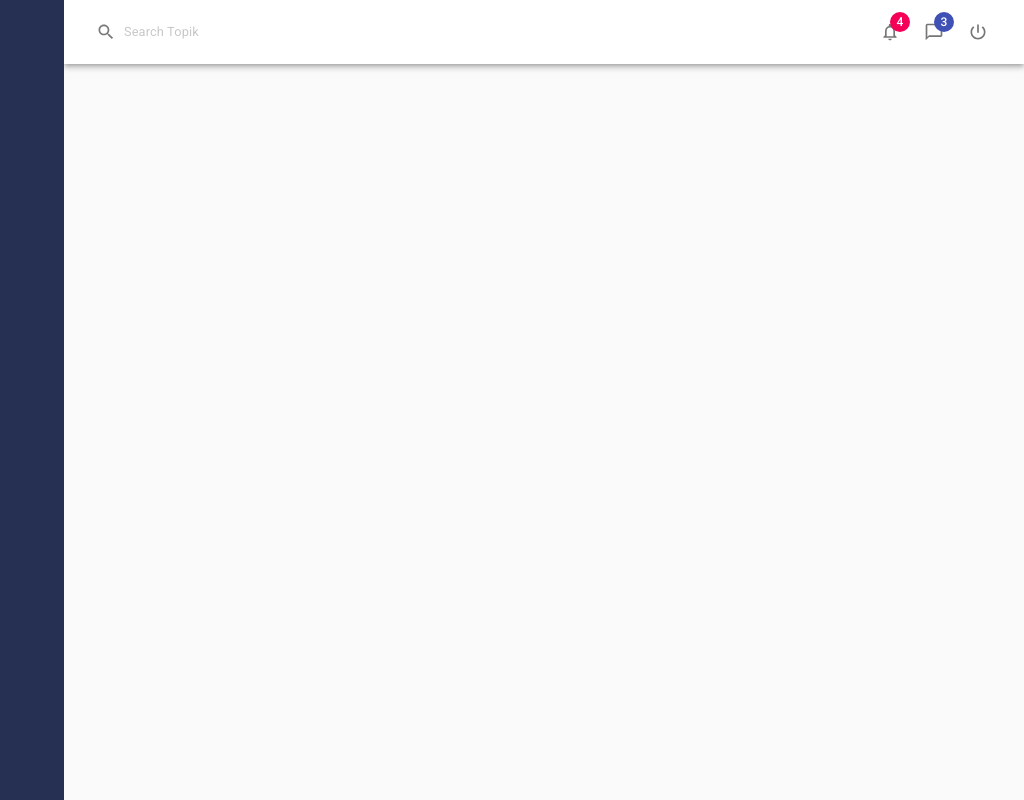
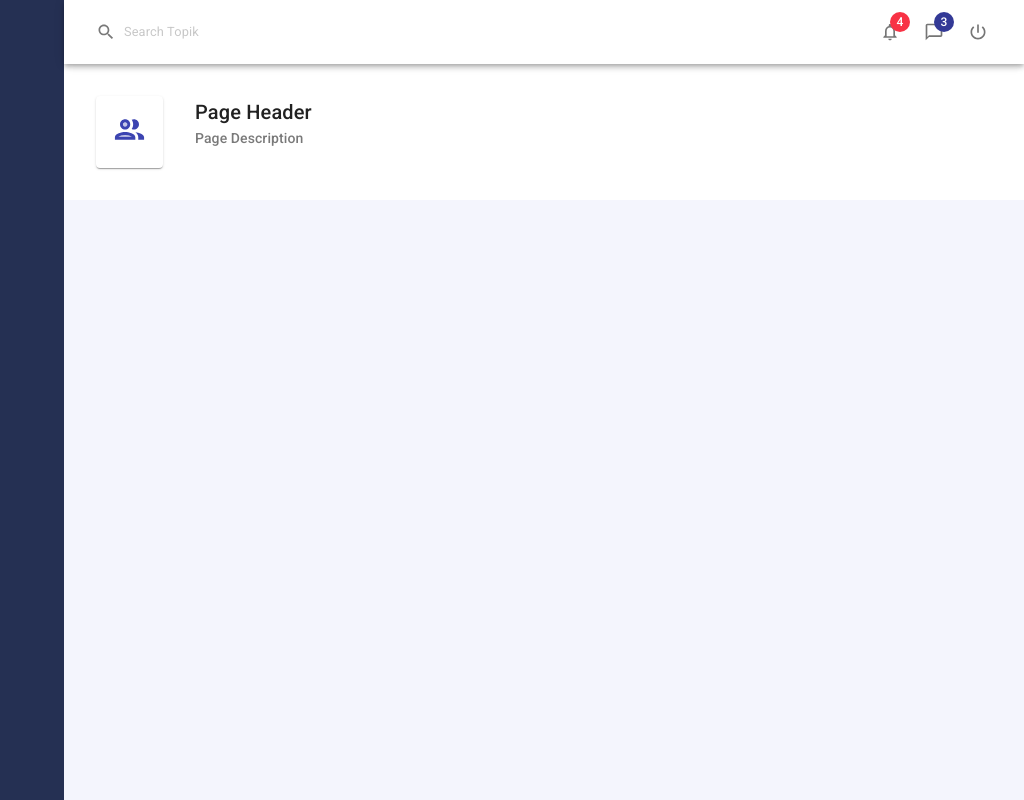
Before and after one commit to LordAldi/material-ui-learn, a React (Create React App) app: page / in a window 1280 px wide. Shown: the whole page, without its empty margins (256-1280 px from the left). Built offline with nearby package versions, Linux system fonts and the light colour scheme.

Commit message:
Mui Theme Customization

```diff
--- a/src/App/App.js
+++ b/src/App/App.js
@@ -1,7 +1,45 @@
 import "./App.css";
 import SideMenu from "../components/SideMenu";
-import { CssBaseline, makeStyles } from "@material-ui/core";
+import {
+  createMuiTheme,
+  CssBaseline,
+  makeStyles,
+  ThemeProvider,
+} from "@material-ui/core";
 import Header from "../components/Header";
+import PageHeader from "../components/PageHeader";
+import PeopleOutlineTwoToneIcon from "@material-ui/icons/PeopleOutlineTwoTone";
+
+const theme = createMuiTheme({
+  palette: {
+    primary: {
+      main: "#333996",
+      light: "#3c44b126",
+    },
+    secondary: {
+      main: "#f83245",
+      light: "#f8324526",
+    },
+    background: {
+      default: "#f4f5fd",
+    },
+  },
+  // shape: {
+  //   borderRadius: "12px",
+  // },
+  overrides: {
+    MuiAppBar: {
+      root: {
+        transform: "translateZ(0)",
+      },
+    },
+  },
+  props: {
+    MuiIconButton: {
+      disableRipple: true,
+    },
+  },
+});
 
 const useStyles = makeStyles({
   appMain: {
@@ -12,13 +50,18 @@
 function App() {
   const classes = useStyles();
   return (
-    <>
+    <ThemeProvider theme={theme}>
       <SideMenu />
       <div className={classes.appMain}>
         <Header />
+        <PageHeader
+          title="Page Header"
+          subtitle="Page Description"
+          icon={<PeopleOutlineTwoToneIcon fontSize="large" />}
+        />
       </div>
       <CssBaseline />
-    </>
+    </ThemeProvider>
   );
 }
 
--- a/src/components/Header.js
+++ b/src/components/Header.js
@@ -14,19 +14,19 @@
 
 import React from "react";
 
-const useStyles = makeStyles({
+const useStyles = makeStyles((theme) => ({
   root: {
     backgroundColor: "#fff",
   },
   searchInput: {
     opacity: "0.6",
-    padding: "0 8px",
+    padding: `${theme.spacing(0)} ${theme.spacing(1)}px`,
     fontSize: ".8rem",
-    "&hover": {
+    "&:hover": {
       backgroundColor: "#f2f2f2",
     },
     "& .MuiSvgIcon-root": {
-      marginRight: "8px",
+      marginRight: theme.spacing(1),
     },
   },
   btnRoot: {
@@ -35,7 +35,7 @@
   btnLabel: {
     background: "red",
   },
-});
+}));
 function Header() {
   const classes = useStyles();
   return (
--- /dev/null
+++ b/src/components/PageHeader.js
@@ -0,0 +1,46 @@
+import { Card, makeStyles, Paper, Typography } from "@material-ui/core";
+import React from "react";
+
+const useStyles = makeStyles((theme) => ({
+  root: {
+    backgroundColor: "f#dfdff",
+  },
+  pageHeader: {
+    padding: theme.spacing(4),
+    display: "flex",
+    marginBottom: theme.spacing(3),
+  },
+  pageIcon: {
+    display: "inline-block",
+    padding: theme.spacing(2),
+    color: "#3c44b1",
+  },
+  pageTitle: {
+    paddingLeft: theme.spacing(4),
+    "& .MuiTypography-subtitle2": {
+      opacity: "0.6",
+    },
+  },
+}));
+
+const PageHeader = (props) => {
+  const { icon, title, subtitle } = props;
+  const classes = useStyles();
+  return (
+    <Paper elevation={0} square className={classes.root}>
+      <div className={classes.pageHeader}>
+        <Card className={classes.pageIcon}>{icon}</Card>
+        <div className={classes.pageTitle}>
+          <Typography variant="h6" component="div">
+            {title}
+          </Typography>
+          <Typography variant="subtitle2" component="div">
+            {subtitle}
+          </Typography>
+        </div>
+      </div>
+    </Paper>
+  );
+};
+
+export default PageHeader;
```
